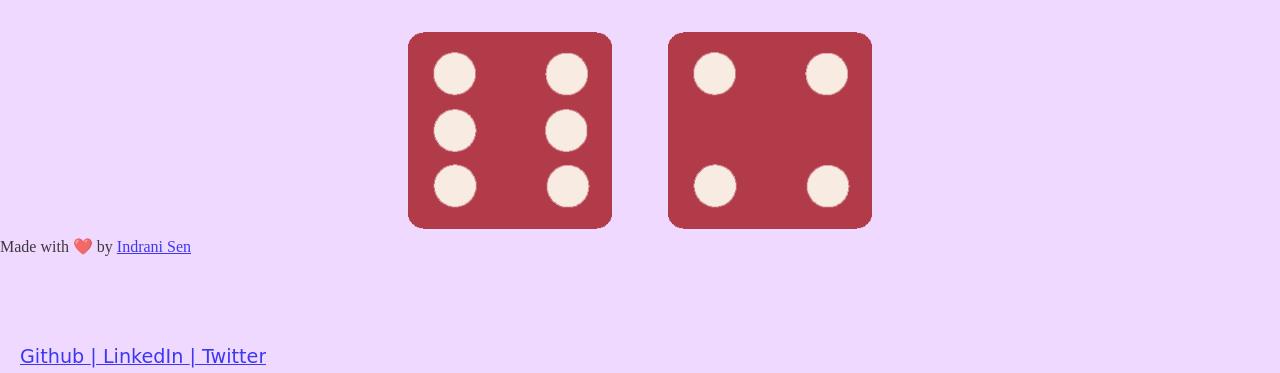
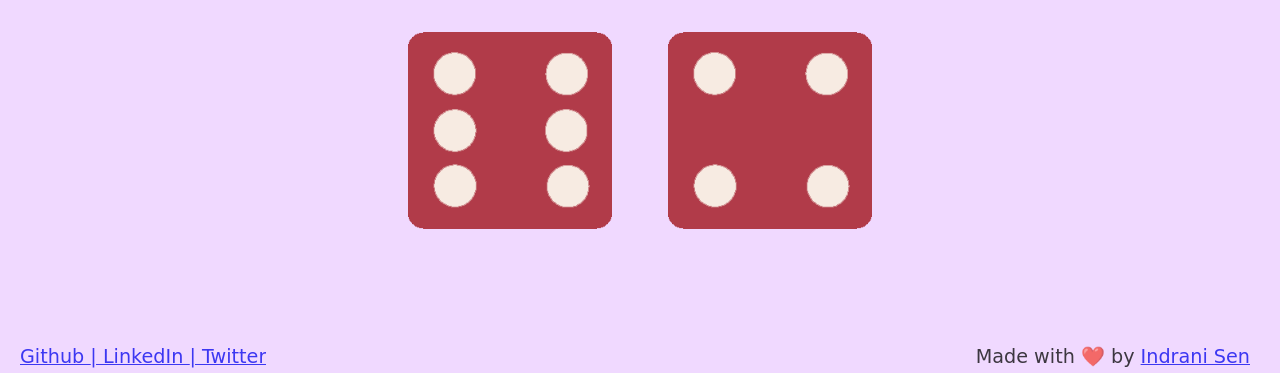
Before and after one commit to indranigit/Dice-Game, a plain HTML site: page index.html in a window 1280 px wide. Shown: the part 427-800 px from the top of the page. Drawn offline with Linux system fonts and the light colour scheme.

Commit message:
Update styles.css

```diff
--- a/css/styles.css
+++ b/css/styles.css
@@ -33,6 +33,13 @@
   img {
     width: 80%;
   }
+.foot{
+	position:absolute;
+	right:30px;
+	bottom:5px;
+	font-family:cursive;
+	font-size:120%;
+}
 
   footer{
 	  color: #6155A6;
```
